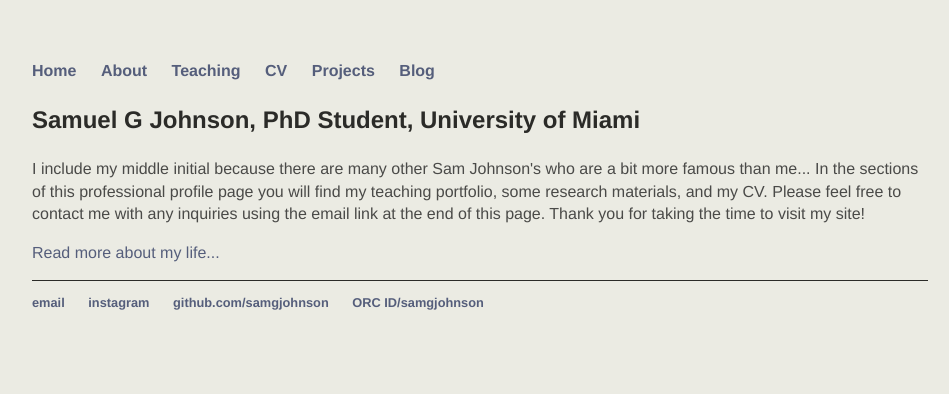
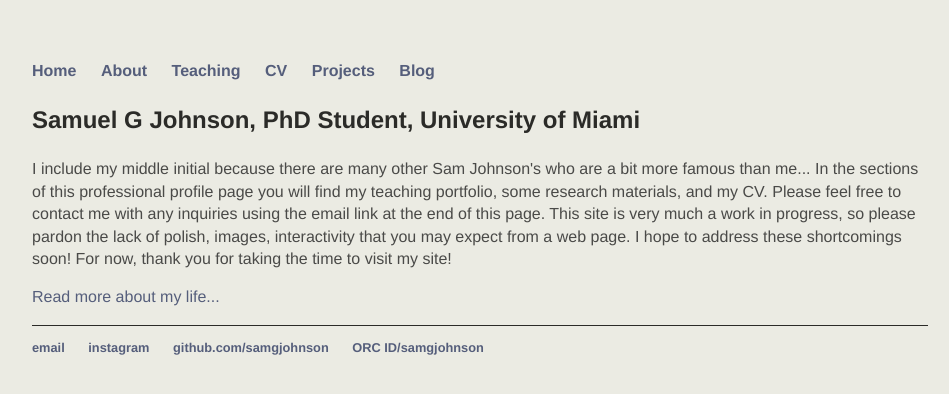
Before and after one commit to samgjohnson/samgjohnson.github.io, a Jekyll site: the page built from index.html, in a window 1280 px wide. Shown: the top 394 px of the page, without its empty margins (160-1109 px from the left). Built offline with Jekyll 4.4.1, drawn with Linux system fonts in a browser that asks for light colours.

Commit message:
Update index.html

```diff
--- a/index.html
+++ b/index.html
@@ -5,6 +5,6 @@
 <div class="blurb">
 	    <h3>Samuel G Johnson, PhD Student, University of Miami</h3>
     			<body><p>I include my middle initial because there are many other Sam Johnson's who are a bit more famous than me... In the sections of this professional profile page you will find my teaching portfolio, some research materials, and my CV.
-    					Please feel free to contact me with any inquiries using the email link at the end of this page. Thank you for taking the time to visit my site!</p></body>
+    					Please feel free to contact me with any inquiries using the email link at the end of this page. This site is very much a work in progress, so please pardon the lack of polish, images, interactivity that you may expect from a web page. I hope to address these shortcomings soon! For now, thank you for taking the time to visit my site!</p></body>
         <p><a href="/about">Read more about my life...</a></p>
 </div><!-- /.blurb -->
```
